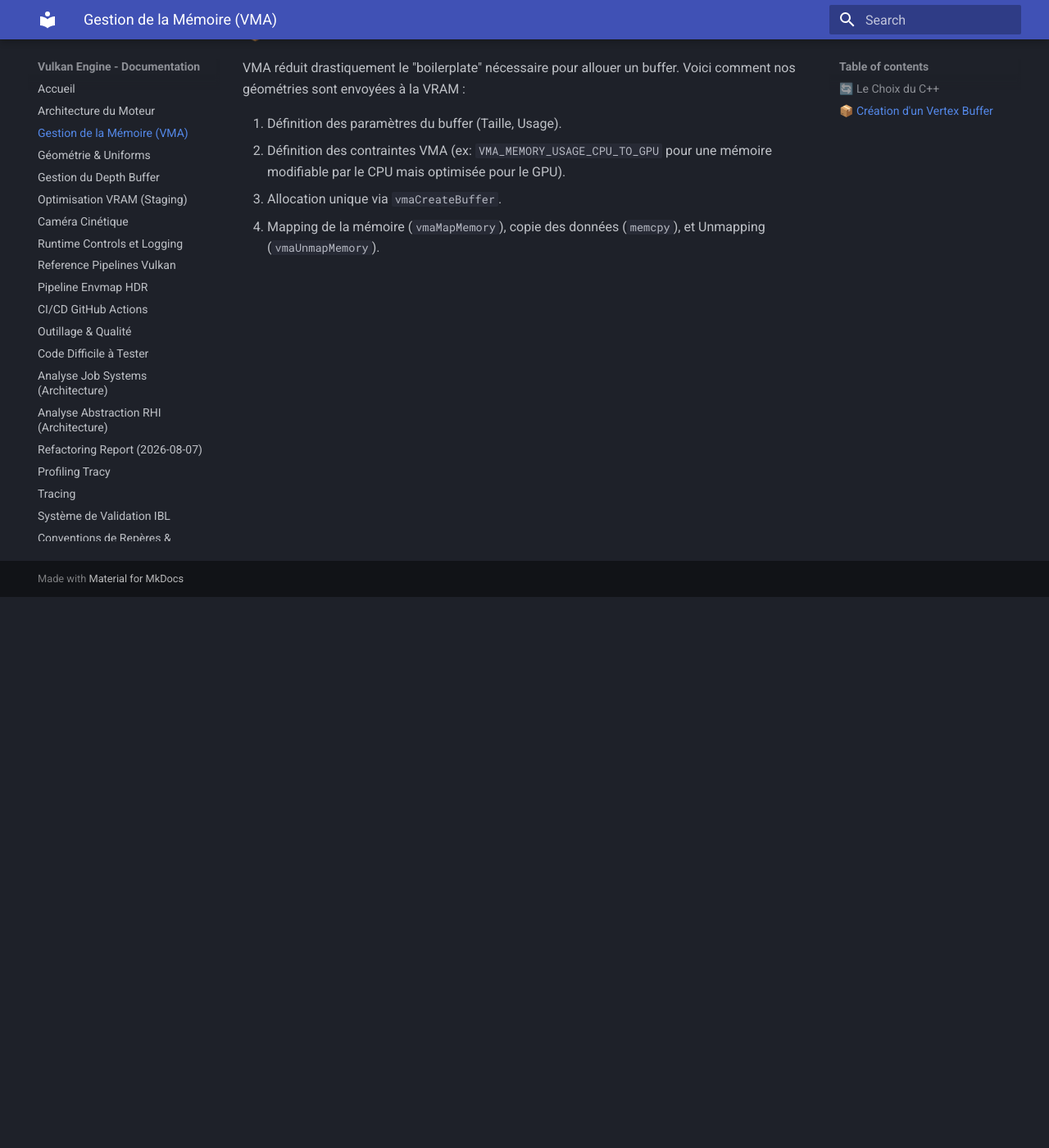
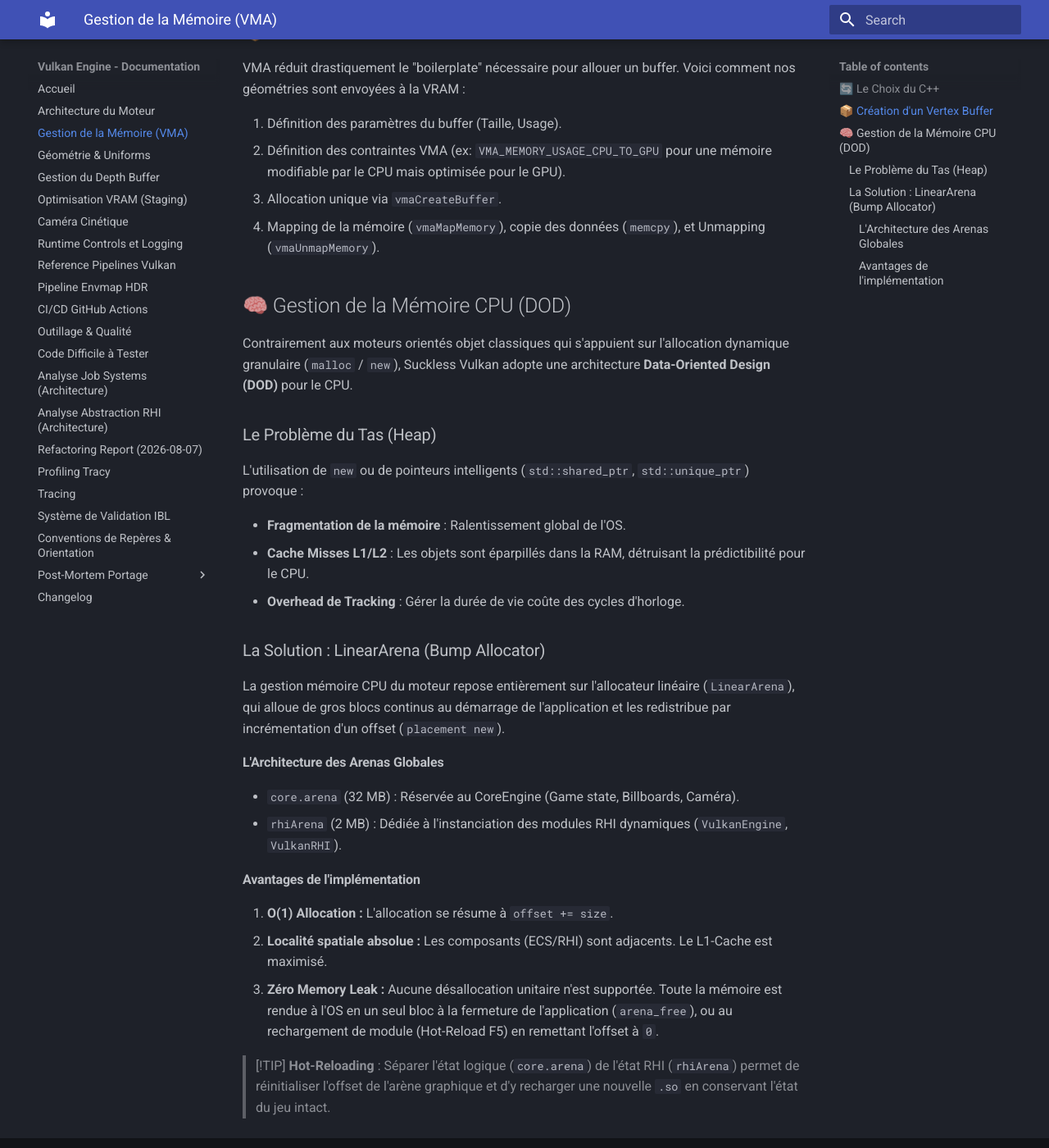
Before and after one commit to yoyonel/suckless-vulkan, an MkDocs documentation site: the page built from docs/memory.md, in a window 1280 px wide and 1400 px high, scrolled down 672 px. Shown: the whole window at 82% size. Built offline with MkDocs 1.6.1 and Material for MkDocs 9.7.7, drawn with Linux system fonts in a browser that asks for light colours.

Commit message:
refactor(memory): eliminate dynamic allocations and document CPU arenas

```diff
--- a/docs/memory.md
+++ b/docs/memory.md
@@ -20,3 +20,33 @@
 1. Définition des contraintes VMA (ex: `VMA_MEMORY_USAGE_CPU_TO_GPU` pour une mémoire modifiable par le CPU mais optimisée pour le GPU).
 1. Allocation unique via `vmaCreateBuffer`.
 1. Mapping de la mémoire (`vmaMapMemory`), copie des données (`memcpy`), et Unmapping (`vmaUnmapMemory`).
+
+## 🧠 Gestion de la Mémoire CPU (DOD)
+
+Contrairement aux moteurs orientés objet classiques qui s'appuient sur l'allocation dynamique granulaire (`malloc` / `new`), Suckless Vulkan adopte une architecture **Data-Oriented Design (DOD)** pour le CPU.
+
+### Le Problème du Tas (Heap)
+
+L'utilisation de `new` ou de pointeurs intelligents (`std::shared_ptr`, `std::unique_ptr`) provoque :
+
+- **Fragmentation de la mémoire** : Ralentissement global de l'OS.
+- **Cache Misses L1/L2** : Les objets sont éparpillés dans la RAM, détruisant la prédictibilité pour le CPU.
+- **Overhead de Tracking** : Gérer la durée de vie coûte des cycles d'horloge.
+
+### La Solution : LinearArena (Bump Allocator)
+
+La gestion mémoire CPU du moteur repose entièrement sur l'allocateur linéaire (`LinearArena`), qui alloue de gros blocs continus au démarrage de l'application et les redistribue par incrémentation d'un offset (`placement new`).
+
+#### L'Architecture des Arenas Globales
+
+- `core.arena` (32 MB) : Réservée au CoreEngine (Game state, Billboards, Caméra).
+- `rhiArena` (2 MB) : Dédiée à l'instanciation des modules RHI dynamiques (`VulkanEngine`, `VulkanRHI`).
+
+#### Avantages de l'implémentation
+
+1. **O(1) Allocation :** L'allocation se résume à `offset += size`.
+1. **Localité spatiale absolue :** Les composants (ECS/RHI) sont adjacents. Le L1-Cache est maximisé.
+1. **Zéro Memory Leak :** Aucune désallocation unitaire n'est supportée. Toute la mémoire est rendue à l'OS en un seul bloc à la fermeture de l'application (`arena_free`), ou au rechargement de module (Hot-Reload F5) en remettant l'offset à `0`.
+
+> [!TIP]
+> **Hot-Reloading** : Séparer l'état logique (`core.arena`) de l'état RHI (`rhiArena`) permet de réinitialiser l'offset de l'arène graphique et d'y recharger une nouvelle `.so` en conservant l'état du jeu intact.
```
Also changed, not shown: docs/2026-08-09_options_optimisation_vram.md (added, +38 -0 lines), 6 other files.
